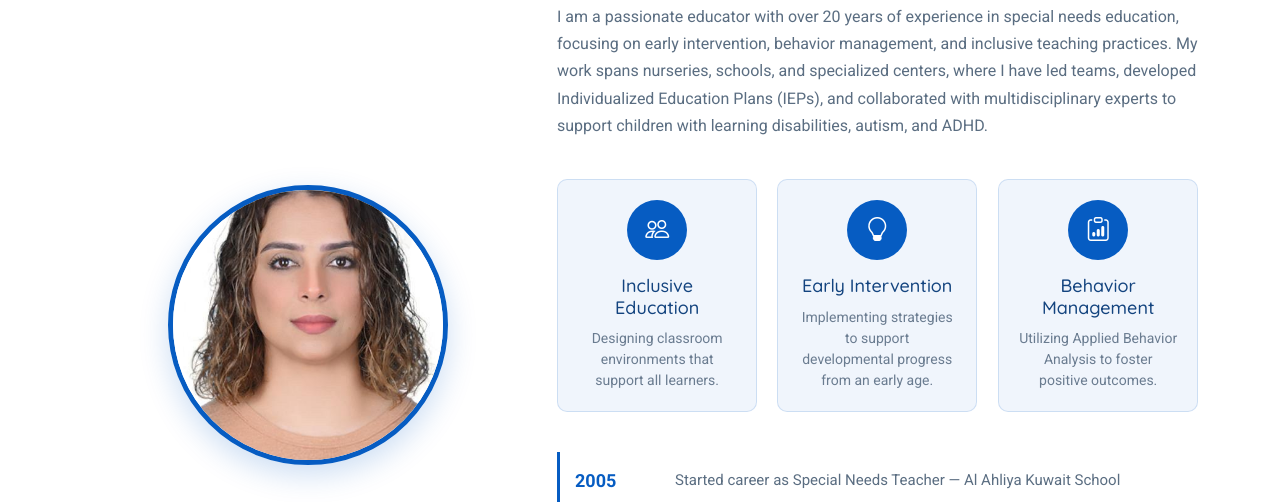
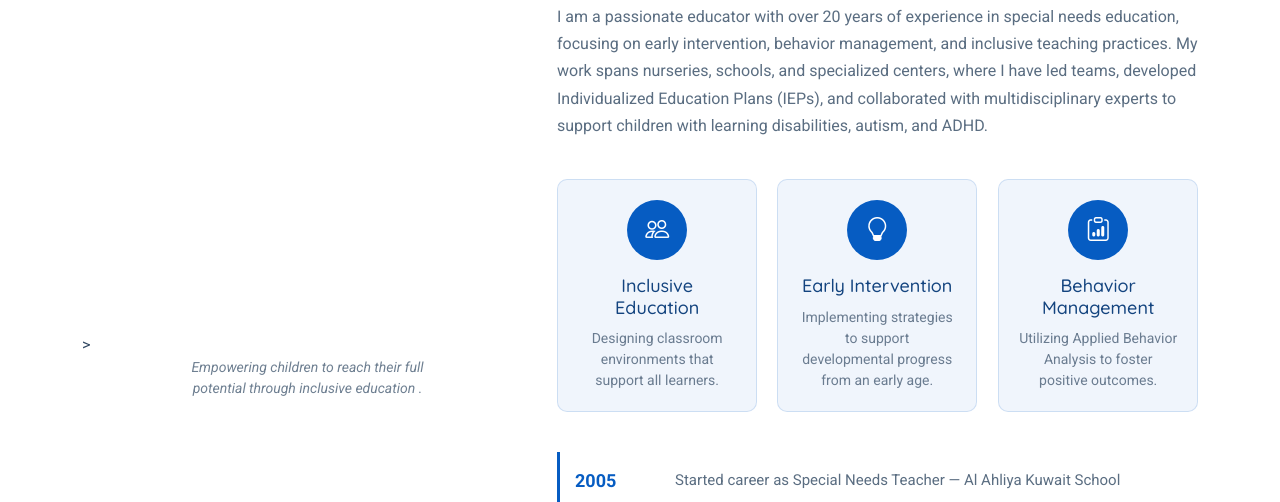
Before and after one commit to Tamara-Saqer/Tamara-CV, a plain HTML site: page index.html in a window 1280 px wide. Shown: the part 1245-1747 px from the top of the page. Drawn offline with Linux system fonts and the light colour scheme.

Commit message:
Update index.html

```diff
--- a/index.html
+++ b/index.html
@@ -127,9 +127,7 @@
 
       <div class="col-lg-5" data-aos="fade-right" data-aos-delay="200">
         <div class="profile-image-wrapper">
-          <div class="profile-image">
-            <img src="https://github.com/Tamara-Saqer/Tamara-CV/blob/main/assets/img/Tamara.jpg" alt="Profile" class="img-fluid">
-          </div>
+         <!--           -->>
           <div class="signature-section">
             <p class="quote">Empowering children to reach their full potential through inclusive education .</p>
           </div>
```
